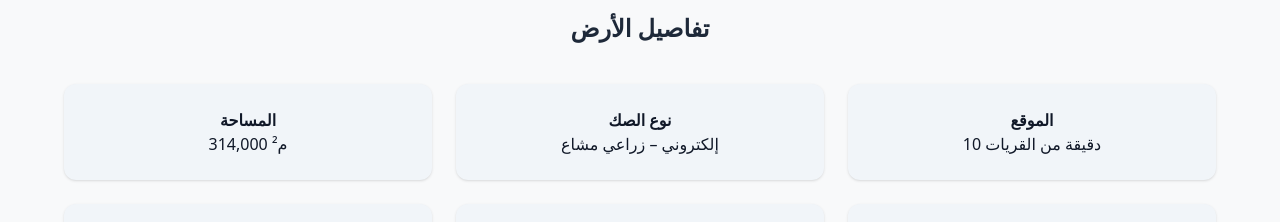
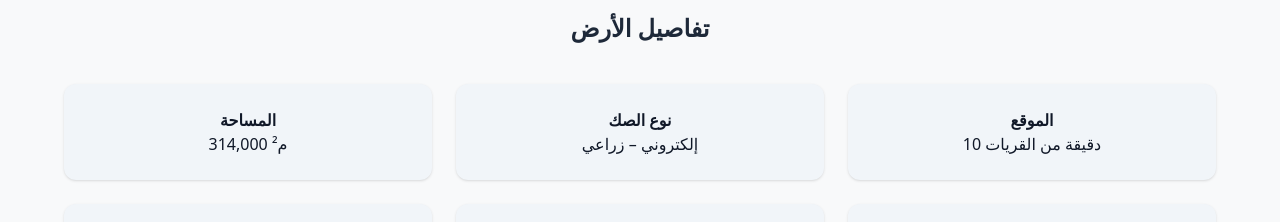
Before and after one commit to MontherALS/hamidiyah-land-sale, a React (Vite) app: page / in a window 1280 px wide. Shown: the part 840-1062 px from the top of the page. Built offline with nearby package versions, Linux system fonts and the light colour scheme.

Commit message:
changing meta content

```diff
--- a/src/App.jsx
+++ b/src/App.jsx
@@ -54,7 +54,7 @@ function App() {
           </div>
           <div className={cardStyle}>
             <h4 className="font-semibold">نوع الصك</h4>
-            <p>إلكتروني – زراعي مشاع</p>
+            <p>إلكتروني – زراعي</p>
           </div>
           <div className={cardStyle}>
             <h4 className="font-semibold">الموقع</h4>
```
